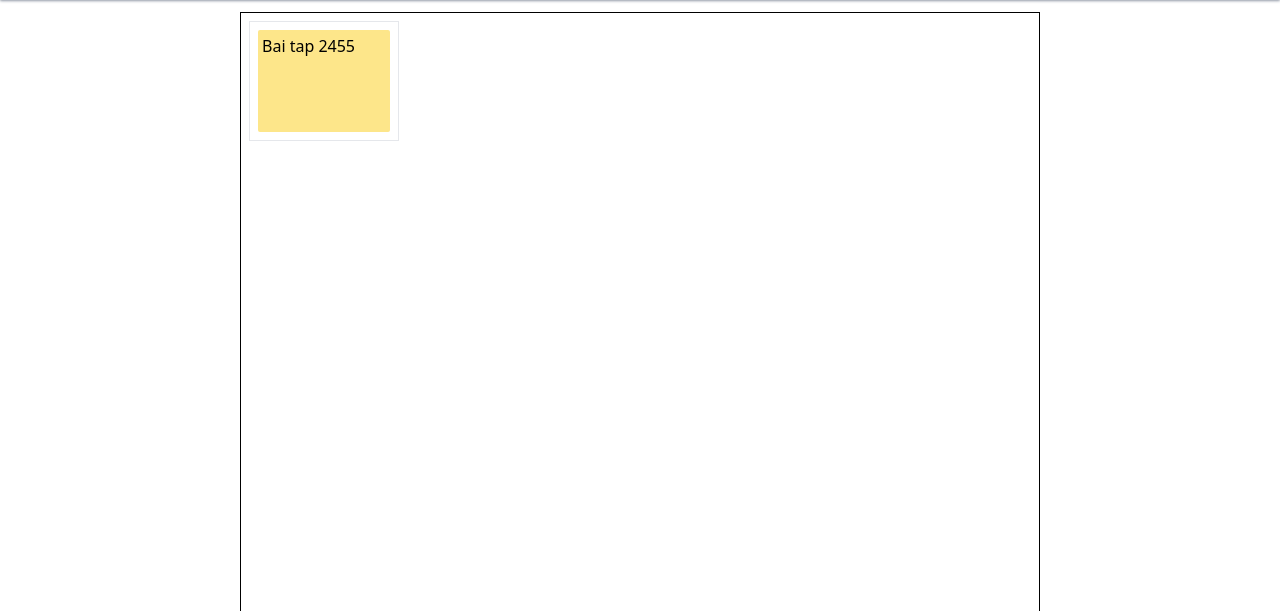
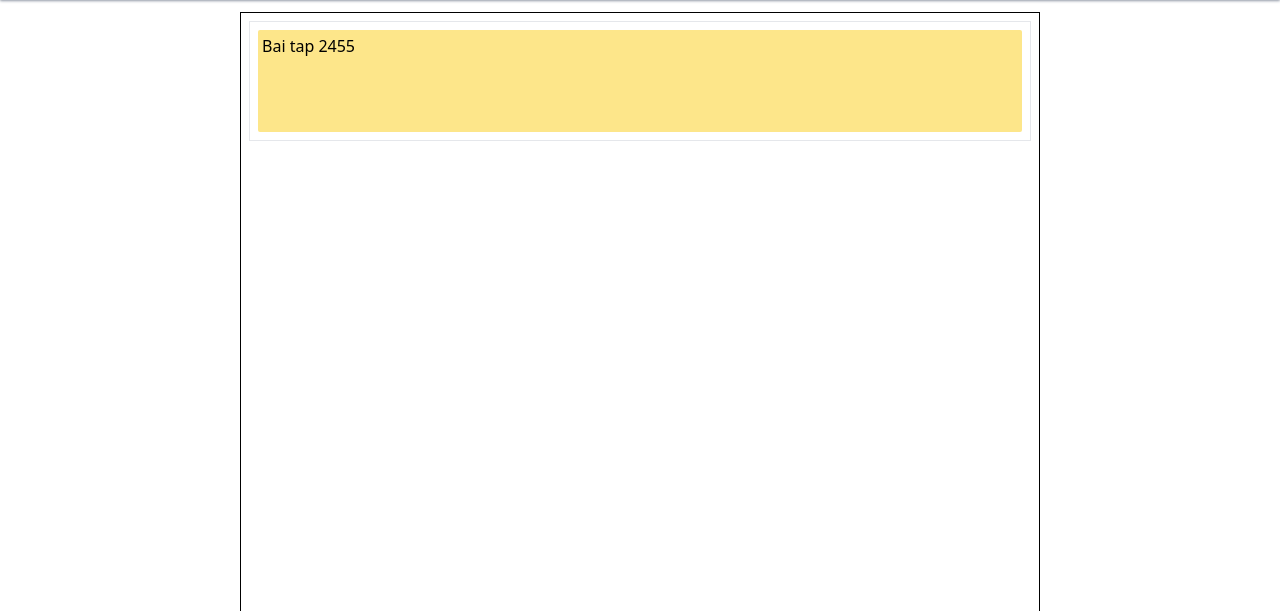
Before and after one commit to beanladance/chiplearnly, a Flask app: page / in a window 1280 px wide. Shown: the part 50-661 px from the top of the page. Run offline with Flask 3, Linux system fonts and the light colour scheme; some libraries are stand-ins or nearby versions.

Commit message:
Update index.html

```diff
--- a/templates/index.html
+++ b/templates/index.html
@@ -10,7 +10,7 @@
   <div class="justify-center items-center flex mt-3">
     <div class="w-full border border-black h-[600px] max-w-[800px]">
       <div class="w-full h-[150px] overflow-y-auto overflow-auto border-gray-300 rounded-lg p-2 bg-white">
-        <div class="grid grid-cols-5 gap-2">
+        <div class="grid grid-cols-5 sm:grid-cols-1 gap-2">
           <div class="p-2 border h-[120px] hover:bg-gray-100 cursor-pointer items-center justify-center">
             <div class="rounded-sm bg-amber-200 h-full p-1">
               <div class=" h-full w-full">
```
